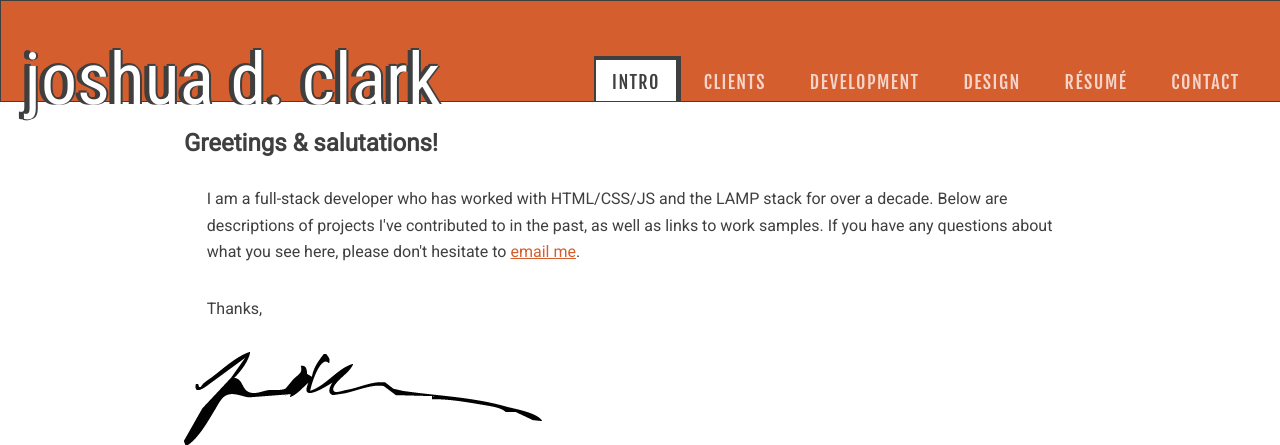
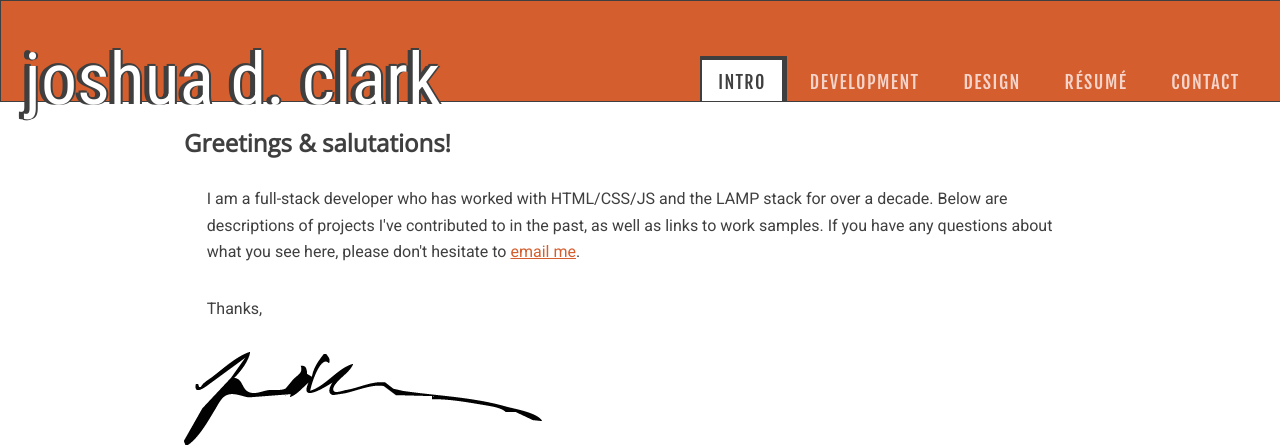
Before and after one commit to toastyghost/portfolio, a PHP site: page / in a window 1280 px wide. Shown: the top 445 px of the page. Run offline with PHP 8.4, Linux system fonts and the light colour scheme; some libraries are stand-ins or nearby versions.

Commit message:
commented out clients navlink for now

```diff
--- a/assets/sass/_small.scss
+++ b/assets/sass/_small.scss
@@ -101,7 +101,7 @@ body {
 	.main-section {
 		@extend .content;
 
-		& #intro {
+		&#intro {
 			.greeting {
 				font-family: 'Open Sans', sans-serif;
 			}
--- a/inc/layout/header.php
+++ b/inc/layout/header.php
@@ -63,7 +63,7 @@
 
 				<nav id="nav">
 					<a id="intro-navlink" class="navlink active" href="#intro">Intro</a>
-					<a id="clients-navlink" class="navlink" href="#resume">Clients</a>
+					<!--<a id="clients-navlink" class="navlink" href="#resume">Clients</a>-->
 					<a id="development-navlink" class="navlink" href="#development">Development</a>
 					<a id="design-navlink" class="navlink" href="#design">Design</a>
 					<a id="resume-navlink" class="navlink" href="#resume">R&eacute;sum&eacute;</a>
```
Also changed, not shown: assets/css/style.css (+1 -1 lines).
